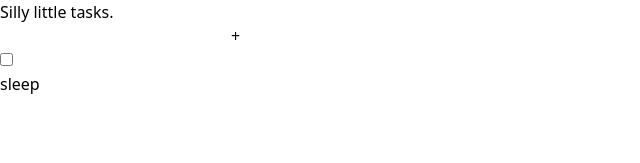
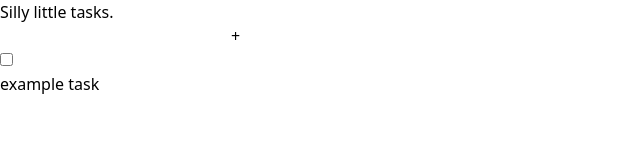
Before and after one commit to mistyb01/vue-task-diary, a Vue app: page / in a window 1280 px wide. Shown: the top 163 px of the page, without its empty margins (0-640 px from the left). Built offline with nearby package versions, Linux system fonts and the light colour scheme.

Commit message:
install vuecore, useStorage for tasks

```diff
--- a/package.json
+++ b/package.json
@@ -10,6 +10,7 @@
   },
   "dependencies": {
     "@heroicons/vue": "^2.1.3",
+    "@vueuse/core": "^10.9.0",
     "uuid": "^9.0.1",
     "vue": "^3.4.21"
   },
--- a/src/App.vue
+++ b/src/App.vue
@@ -6,8 +6,11 @@ import TodoContainer from "./components/TodoContainer.vue";
 import DoneContainer from "./components/DoneContainer.vue";
 import TodoInput from "./components/TodoInput.vue";
 import { v4 as uuidv4 } from "uuid";
+import { useStorage } from "@vueuse/core";
 
-const tasks = ref([{ id: uuidv4(), title: "sleep", done: false }]);
+const tasks = useStorage("task-store", [
+  { id: uuidv4(), title: "example task", done: false },
+]);
 
 const newTodoTitle = ref("");
 
```
Also changed, not shown: 1 other file (tests, documents, lock files or other folders).
